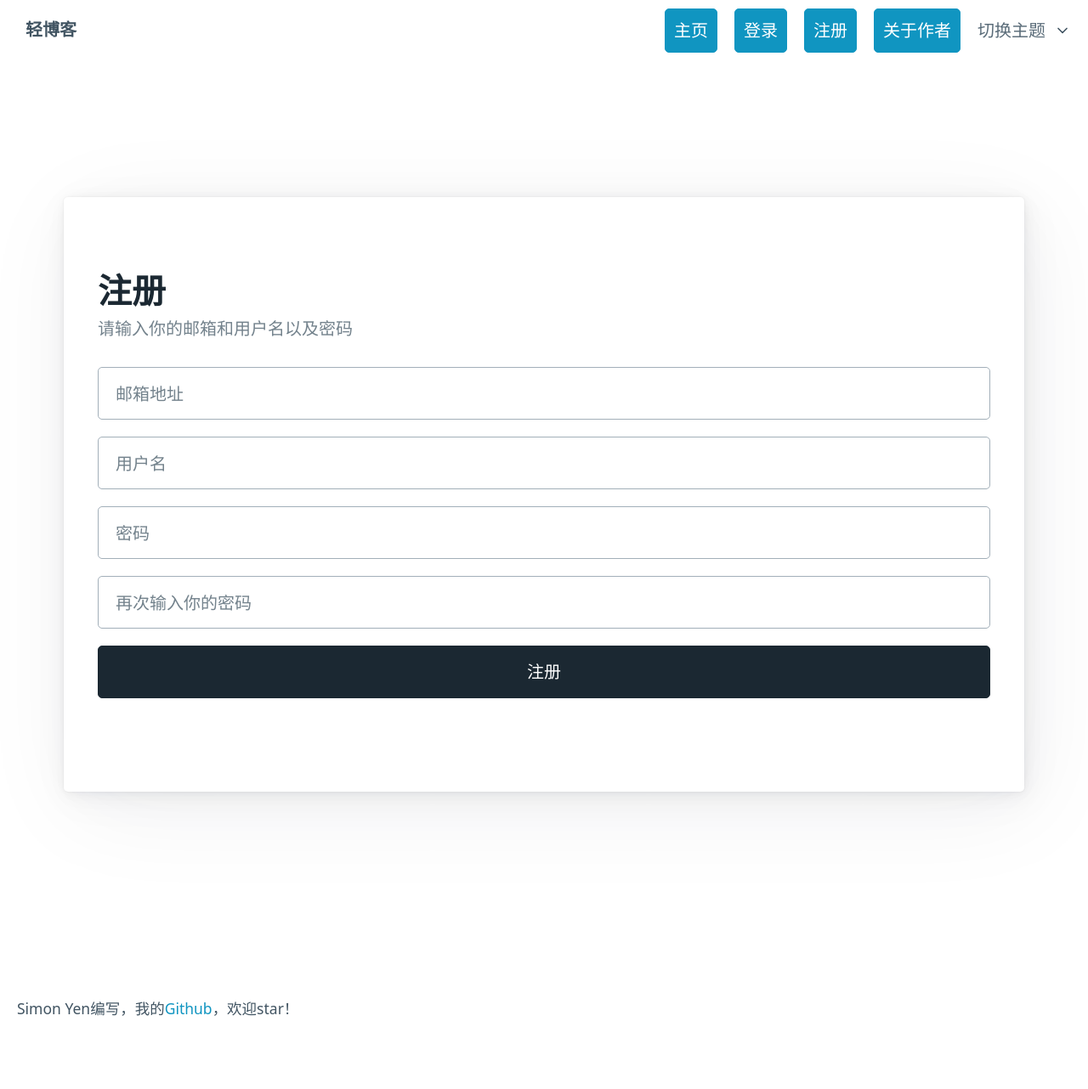
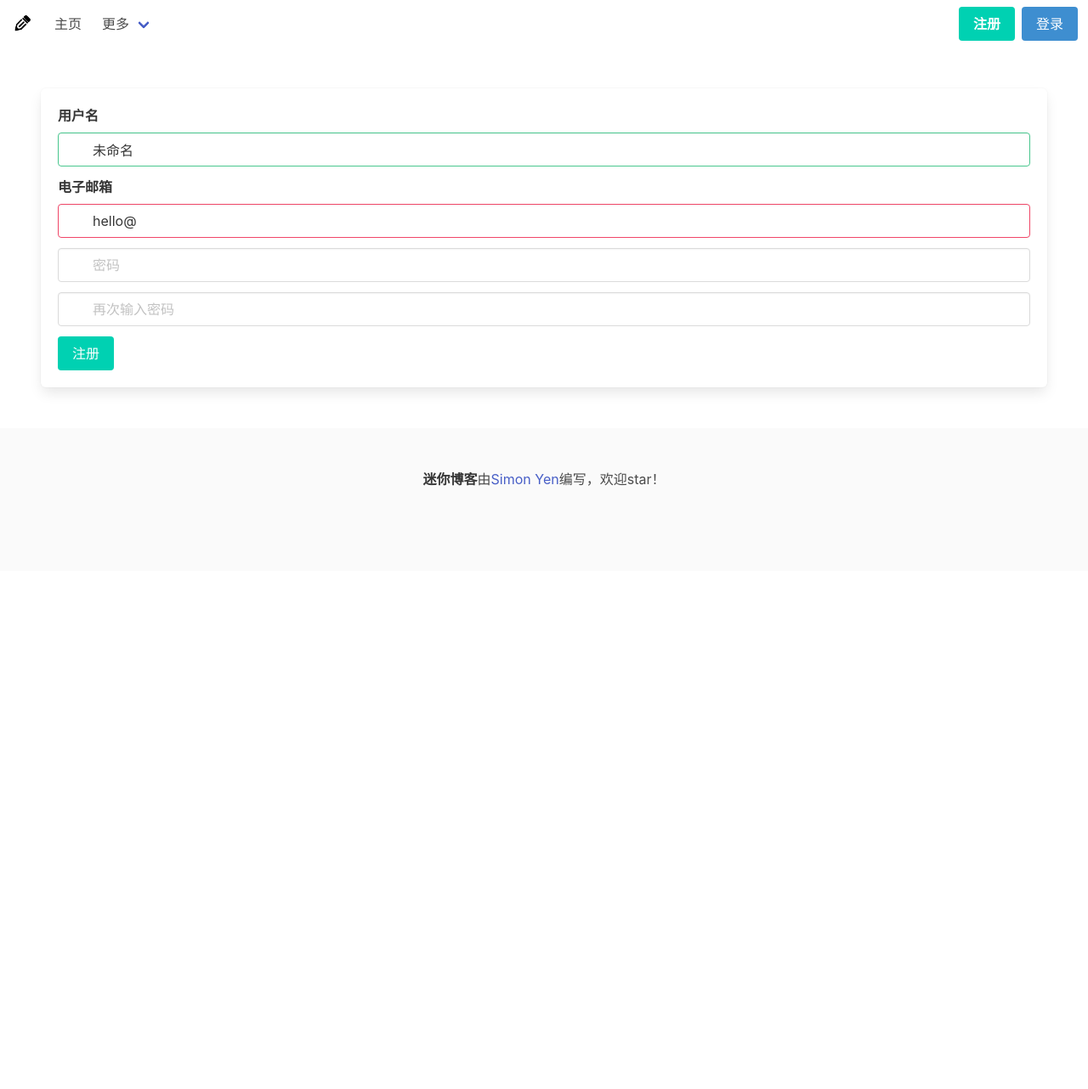
Before and after one commit to SimonYen/Mini-Blog, a Flask app: template website/templates/signup.html in a window 1280 px wide. Shown: the whole page at 85% size. After the commit the page ends 572 px from the top, so only its background shows below. Run offline with Flask 2, Linux system fonts and the light colour scheme; the template is opened without the code that fills it, so the values that code supplies are empty.

Commit message:
初步完成，妈的

```diff
--- a/website/__init__.py
+++ b/website/__init__.py
@@ -2,7 +2,6 @@ from os import path
 from flask import Flask
 from flask_sqlalchemy import SQLAlchemy
 from flask_login import LoginManager
-from flask_toastr import Toastr
 from flask_mdeditor import MDEditor
 from flaskext.markdown import Markdown
 
@@ -10,7 +9,6 @@ BASEDIR = path.abspath(path.dirname(__file__))
 DB_NAME = 'database.db'
 
 db = SQLAlchemy()
-toastr = Toastr()
 mdeditor = MDEditor()
 
 
@@ -20,10 +18,8 @@ def create_app():
     app.config['SQLALCHEMY_DATABASE_URI'] = f'sqlite:///{DB_NAME}'
     app.config['SQLALCHEMY_TRACK_MODIFICATIONS'] = True
     app.config['SQLALCHEMY_COMMIT_TEARDOWN'] = True
-    app.config['TOASTR_PREVENT_DUPLICATES'] = 'true'
     app.config['MDEDITOR_FILE_UPLOADER'] = path.join(BASEDIR, 'uploads')
     db.init_app(app)
-    toastr.init_app(app)
     mdeditor.init_app(app)
     Markdown(app)
 
--- a/website/templates/base.html
+++ b/website/templates/base.html
@@ -4,145 +4,145 @@
 <head>
 	<meta charset="utf-8">
 	<meta name="viewport" content="width=device-width, initial-scale=1">
-	<link rel="stylesheet" href="https://unpkg.com/@picocss/pico@latest/css/pico.min.css">
 	<link rel="shortcut icon" href="{{ url_for('static', filename='favicon.ico') }}">
+	<link rel="stylesheet" href="https://cdn.jsdelivr.net/npm/bulma@0.9.4/css/bulma.min.css">
 	<title>
 		{% block title %}
-		轻博客
+		迷你博客
 		{% endblock %}
 	</title>
-	{{ toastr.include_jquery() }}
-	{{ toastr.include_toastr_css() }}
-	{{ toastr.message() }}
 </head>
 
 <body>
-	<nav class="container-fluid">
-		<li><strong>轻博客</strong></li>
-		</ul>
-		<ul>
-			<li><a href={{url_for('views.home')}} role="button">主页</a></li>
-			{% if user.is_authenticated %}
-			<li><a href={{url_for('views.create_post')}} role="button">新建帖子</a></li>
-			<li><a href={{url_for('auth.logout')}} role="button">登出</a></li>
-			{% else %}
-			<li><a href={{url_for('auth.login')}} role="button">登录</a></li>
-			<li><a href={{url_for('auth.signup')}} role="button">注册</a></li>
-			{% endif %}
-			<li><a href={{url_for('views.about')}} role="button">关于作者</a></li>
-			<li>
-				<details role="list" dir="rtl">
-					<summary aria-haspopup="listbox" role="link" class="secondary">切换主题</summary>
-					<ul role="listbox">
-						<li><a href="#" data-theme-switcher="auto">自动</a></li>
-						<li><a href="#" data-theme-switcher="light">明亮</a></li>
-						<li><a href="#" data-theme-switcher="dark">深邃</a></li>
-					</ul>
-				</details>
-			</li>
-		</ul>
+	<nav class="navbar" role="navigation" aria-label="main navigation">
+		<div class="navbar-brand">
+			<a class="navbar-item" href="{{ url_for('views.home' ) }}">
+				<img src="{{ url_for('static' , filename = 'logo.png') }}">
+			</a>
+			<a role="button" class="navbar-burger" aria-label="menu" aria-expanded="false"
+				data-target="navbarBasicExample">
+				<span aria-hidden="true"></span>
+				<span aria-hidden="true"></span>
+				<span aria-hidden="true"></span>
+			</a>
+		</div>
+
+		<div id="navbarBasicExample" class="navbar-menu">
+			<div class="navbar-start">
+				<a class="navbar-item" href="{{ url_for('views.home' ) }}">
+					主页
+				</a>
+				{% if user.is_authenticated %}
+				<a class="navbar-item" href="{{ url_for('views.create_post' ) }}">
+					新建帖子
+				</a>
+				{% endif %}
+
+				<div class="navbar-item has-dropdown is-hoverable">
+					<a class="navbar-link">
+						更多
+					</a>
+
+					<div class="navbar-dropdown">
+						<a class="navbar-item">
+							Jobs
+						</a>
+						<a class="navbar-item">
+							联系作者
+						</a>
+						<hr class="navbar-divider">
+						<a class="navbar-item" href="{{ url_for('views.about' ) }}">
+							关于作者
+						</a>
+					</div>
+				</div>
+			</div>
+
+			<div class="navbar-end">
+				<div class="navbar-item">
+					<div class="buttons">
+						{% if user.is_authenticated %}
+						<a href="{{ url_for('auth.logout' ) }}" class="button is-danger">登出</a>
+						{% else %}
+						<a class="button is-primary" href="{{ url_for('auth.signup' ) }}">
+							<strong>注册</strong>
+						</a>
+						<a class="button is-info" href="{{ url_for('auth.login' ) }}">
+							登录
+						</a>
+
+						{% endif %}
+					</div>
+				</div>
+			</div>
+		</div>
 	</nav>
-	<main class="container">
+	{% for message in get_flashed_messages() %}
+	<div class="notification is-primary">
+		<button class="delete"></button>
+		{{message}}
+	</div>
+	{% endfor %}
+	<section class="section">
 		{% block content %}
 
 		{% endblock %}
-	</main>
-	<footer class="container-fluid">
-		<small>Simon Yen编写，我的<a href="https://github.com/SimonYen">Github</a>，欢迎star！</small>
+	</section>
+	<footer class="footer">
+		<div class="content has-text-centered">
+			<p>
+				<strong>迷你博客</strong>由<a href="https://github.com/SimonYen">Simon Yen</a>编写，欢迎star！
+			</p>
+		</div>
 	</footer>
 	<script>
+		document.addEventListener('DOMContentLoaded', () => {
+			(document.querySelectorAll('.notification .delete') || []).forEach(($delete) => {
+				const $notification = $delete.parentNode;
 
-		/*!
-		 * Minimal theme switcher
-		 *
-		 * Pico.css - https://picocss.com
-		 * Copyright 2019-2022 - Licensed under MIT
-		 */
+				$delete.addEventListener('click', () => {
+					$notification.parentNode.removeChild($notification);
+				});
+			});
+		});
+	</script>
+	<script>
+		(function () {
+			var burger = document.querySelector('.nav-toggle');
+			var menu = document.querySelector('.nav-menu');
+			burger.addEventListener('click', function () {
+				burger.classList.toggle('is-active');
+				menu.classList.toggle('is-active');
+			});
+		})();
+	</script>
+	<script>
+		document.addEventListener('DOMContentLoaded', () => {
 
-		const themeSwitcher = {
+			// Get all "navbar-burger" elements
+			const $navbarBurgers = Array.prototype.slice.call(document.querySelectorAll('.navbar-burger'), 0);
 
-			// Config
-			_scheme: "auto",
-			menuTarget: "details[role='list']",
-			buttonsTarget: "a[data-theme-switcher]",
-			buttonAttribute: "data-theme-switcher",
-			rootAttribute: "data-theme",
-			localStorageKey: "picoPreferedColorScheme",
+			// Check if there are any navbar burgers
+			if ($navbarBurgers.length > 0) {
 
-			// Init
-			init() {
-				this.scheme = this.schemeFromLocalStorage;
-				this.initSwitchers();
-			},
+				// Add a click event on each of them
+				$navbarBurgers.forEach(el => {
+					el.addEventListener('click', () => {
 
-			// Get color scheme from local storage
-			get schemeFromLocalStorage() {
-				if (typeof window.localStorage !== "undefined") {
-					if (window.localStorage.getItem(this.localStorageKey) !== null) {
-						return window.localStorage.getItem(this.localStorageKey);
-					}
-				}
-				return this._scheme;
-			},
+						// Get the target from the "data-target" attribute
+						const target = el.dataset.target;
+						const $target = document.getElementById(target);
 
-			// Prefered color scheme
-			get preferedColorScheme() {
-				return window.matchMedia("(prefers-color-scheme: dark)").matches
-					? "dark"
-					: "light";
-			},
+						// Toggle the "is-active" class on both the "navbar-burger" and the "navbar-menu"
+						el.classList.toggle('is-active');
+						$target.classList.toggle('is-active');
 
-			// Init switchers
-			initSwitchers() {
-				const buttons = document.querySelectorAll(this.buttonsTarget);
-				buttons.forEach((button) => {
-					button.addEventListener("click", event => {
-						event.preventDefault();
-						// Set scheme
-						this.scheme = button.getAttribute(this.buttonAttribute);
-						// Close dropdown
-						document.querySelector(this.menuTarget).removeAttribute("open");
-					}, false);
+					});
 				});
-			},
+			}
 
-			// Set scheme
-			set scheme(scheme) {
-				if (scheme == "auto") {
-					this.preferedColorScheme == "dark"
-						? (this._scheme = "dark")
-						: (this._scheme = "light");
-				} else if (scheme == "dark" || scheme == "light") {
-					this._scheme = scheme;
-				}
-				this.applyScheme();
-				this.schemeToLocalStorage();
-			},
-
-			// Get scheme
-			get scheme() {
-				return this._scheme;
-			},
-
-			// Apply scheme
-			applyScheme() {
-				document
-					.querySelector("html")
-					.setAttribute(this.rootAttribute, this.scheme);
-			},
-
-			// Store scheme to local storage
-			schemeToLocalStorage() {
-				if (typeof window.localStorage !== "undefined") {
-					window.localStorage.setItem(this.localStorageKey, this.scheme);
-				}
-			},
-		};
-
-		// Init
-		themeSwitcher.init();
+		});
 	</script>
-	{{ toastr.include_toastr_js() }}
 </body>
 
 </html>
--- a/website/templates/signup.html
+++ b/website/templates/signup.html
@@ -3,17 +3,52 @@
 轻博客-注册
 {% endblock %}
 {% block content %}
-<article>
-	<hgroup>
-		<h1>注册</h1>
-		<h2>请输入你的邮箱和用户名以及密码</h2>
-	</hgroup>
+<div class="box">
 	<form method="post">
-		<input type="email" name="email" placeholder="邮箱地址" required>
-		<input type="text" name="username" placeholder="用户名" required>
-		<input type="password" name="password" placeholder="密码" required>
-		<input type="password" name="password-confirm" placeholder="再次输入你的密码" required>
-		<button type="submit" class="contrast">注册</button>
+		<div class="field">
+			<label class="label">用户名</label>
+			<div class="control has-icons-left has-icons-right">
+				<input class="input is-success" type="text" placeholder="请在此输入用户名" value="未命名" name="username">
+				<span class="icon is-small is-left">
+					<i class="fas fa-user"></i>
+				</span>
+				<span class="icon is-small is-right">
+					<i class="fas fa-check"></i>
+				</span>
+			</div>
+		</div>
+
+		<div class="field">
+			<label class="label">电子邮箱</label>
+			<div class="control has-icons-left has-icons-right">
+				<input class="input is-danger" type="email" placeholder="请在此输入邮箱" value="hello@" name="email">
+				<span class="icon is-small is-left">
+					<i class="fas fa-envelope"></i>
+				</span>
+				<span class="icon is-small is-right">
+					<i class="fas fa-exclamation-triangle"></i>
+				</span>
+			</div>
+		</div>
+		<div class="field">
+			<p class="control has-icons-left">
+				<input class="input" type="password" placeholder="密码" name="password">
+				<span class="icon is-small is-left">
+					<i class="fas fa-lock"></i>
+				</span>
+			</p>
+		</div>
+		<div class="field">
+			<p class="control has-icons-left">
+				<input class="input" type="password" placeholder="再次输入密码" name="password-confirm">
+				<span class="icon is-small is-left">
+					<i class="fas fa-lock"></i>
+				</span>
+			</p>
+		</div>
+		<div class="control">
+			<button class="button is-primary">注册</button>
+		</div>
 	</form>
-</article>
+</div>
 {% endblock %}
--- a/website/views.py
+++ b/website/views.py
@@ -36,12 +36,6 @@ def check_post(id):
     return render_template('check_post.html', post=p, user=current_user)
 
 
-@views.route('/delete_post_dialog/<id>')
-@login_required
-def delete_post_dialog(id):
-    p = Post.query.filter_by(id=id).first()
-    return render_template('delete_post_dialog.html', post=p, user=current_user)
-
 
 @views.route('/delete_post/<id>')
 @login_required
```
Also changed, not shown: website/templates/about.html (+1 -12 lines), website/templates/check_post.html (+12 -16 lines), website/templates/create_post.html (+10 -10 lines), website/templates/delete_post_dialog.html (deleted, +0 -18 lines), website/templates/home.html (+29 -30 lines), website/templates/login.html (+29 -16 lines), website/static/logo.png (added), 3 other files.
